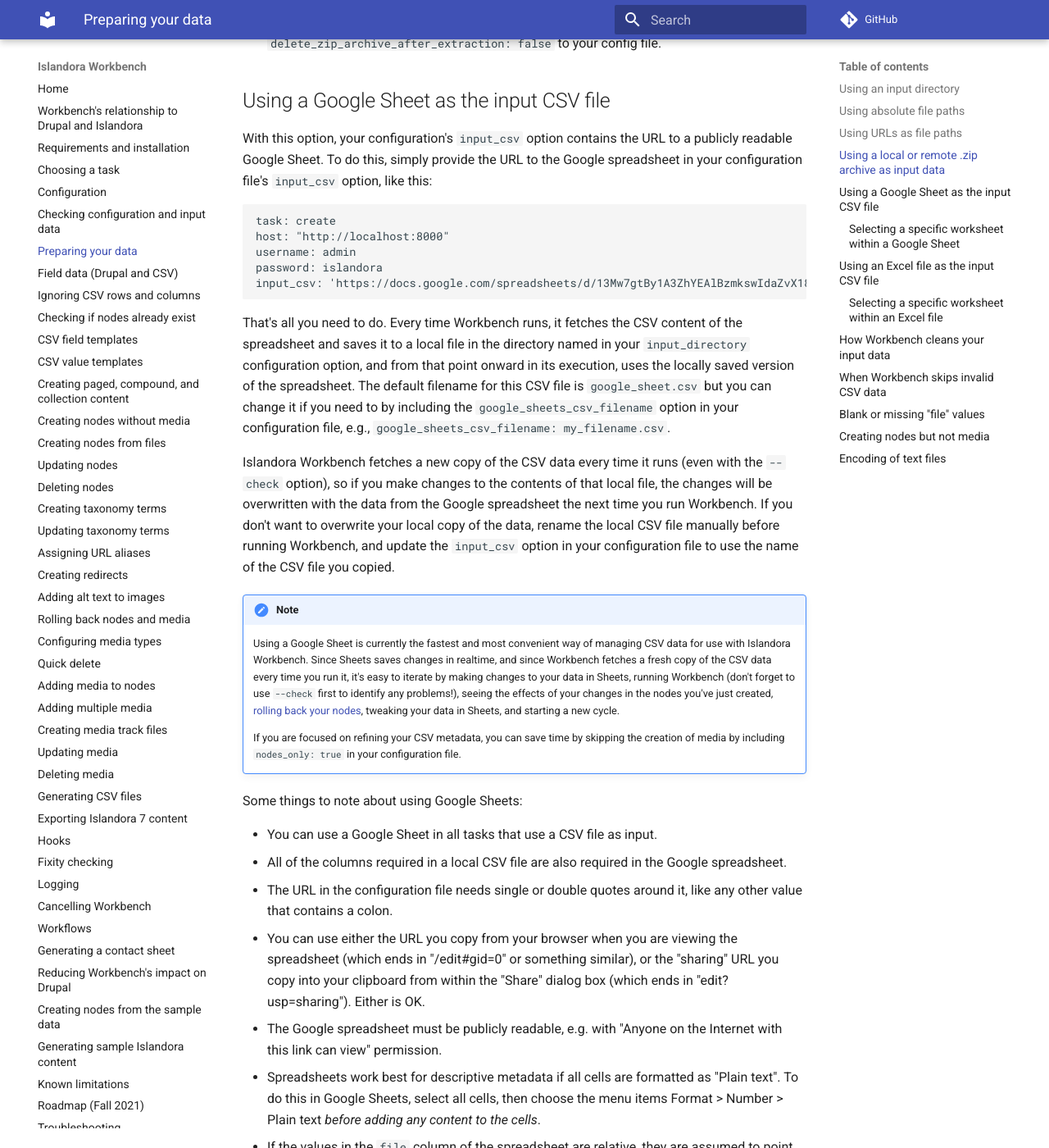
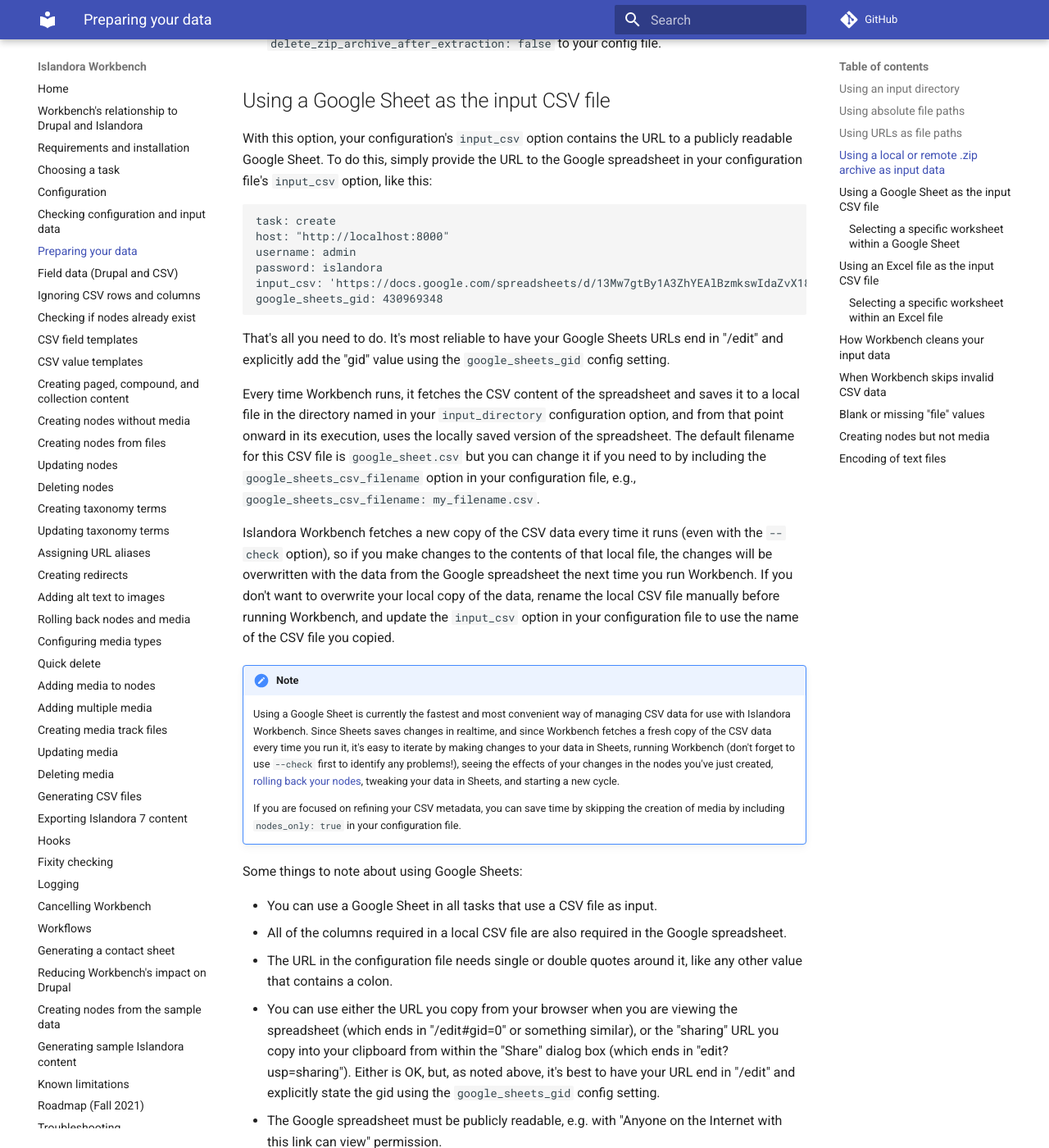
Before and after one commit to mjordan/islandora_workbench_docs, an MkDocs documentation site: the page built from docs/preparing_data.md, in a window 1280 px wide and 1400 px high, scrolled down 6629 px. Shown: the whole window at 82% size. Built offline with MkDocs 1.6.1 and Material for MkDocs 9.7.7, drawn with Linux system fonts in a browser that asks for light colours; comment, search, counter and statistics services are not loaded.

Commit message:
Minor clarifications.

````diff
--- a/docs/preparing_data.md
+++ b/docs/preparing_data.md
@@ -284,10 +284,13 @@
 host: "http://localhost:8000"
 username: admin
 password: islandora
-input_csv: 'https://docs.google.com/spreadsheets/d/13Mw7gtBy1A3ZhYEAlBzmkswIdaZvX18xoRBxfbgxqWc/edit#gid=0'
+input_csv: 'https://docs.google.com/spreadsheets/d/13Mw7gtBy1A3ZhYEAlBzmkswIdaZvX18xoRBxfbgxqWc/edit
+google_sheets_gid: 430969348
 ```
 
-That's all you need to do. Every time Workbench runs, it fetches the CSV content of the spreadsheet and saves it to a local file in the directory named in your `input_directory` configuration option, and from that point onward in its execution, uses the locally saved version of the spreadsheet. The default filename for this CSV file is `google_sheet.csv` but you can change it if you need to by including the `google_sheets_csv_filename` option in your configuration file, e.g., `google_sheets_csv_filename: my_filename.csv`.
+That's all you need to do. It's most reliable to have your Google Sheets URLs end in "/edit" and explicitly add the "gid" value using the `google_sheets_gid` config setting.
+
+Every time Workbench runs, it fetches the CSV content of the spreadsheet and saves it to a local file in the directory named in your `input_directory` configuration option, and from that point onward in its execution, uses the locally saved version of the spreadsheet. The default filename for this CSV file is `google_sheet.csv` but you can change it if you need to by including the `google_sheets_csv_filename` option in your configuration file, e.g., `google_sheets_csv_filename: my_filename.csv`.
 
 Islandora Workbench fetches a new copy of the CSV data every time it runs (even with the `--check` option), so if you make changes to the contents of that local file, the changes will be overwritten with the data from the Google spreadsheet the next time you run Workbench. If you don't want to overwrite your local copy of the data, rename the local CSV file manually before running Workbench, and update the `input_csv` option in your configuration file to use the name of the CSV file you copied.
 
@@ -301,7 +304,7 @@
 * You can use a Google Sheet in all tasks that use a CSV file as input.
 * All of the columns required in a local CSV file are also required in the Google spreadsheet.
 * The URL in the configuration file needs single or double quotes around it, like any other value that contains a colon.
-* You can use either the URL you copy from your browser when you are viewing the spreadsheet (which ends in "/edit#gid=0" or something similar), or the "sharing" URL you copy into your clipboard from within the "Share" dialog box (which ends in "edit?usp=sharing"). Either is OK.
+* You can use either the URL you copy from your browser when you are viewing the spreadsheet (which ends in "/edit#gid=0" or something similar), or the "sharing" URL you copy into your clipboard from within the "Share" dialog box (which ends in "edit?usp=sharing"). Either is OK, but, as noted above, it's best to have your URL end in "/edit" and explicitly state the gid using the `google_sheets_gid` config setting.
 * The Google spreadsheet must be publicly readable, e.g. with "Anyone on the Internet with this link can view" permission.
 * Spreadsheets work best for descriptive metadata if all cells are formatted as "Plain text". To do this in Google Sheets, select all cells, then choose the menu items Format > Number > Plain text *before adding any content to the cells*.
 * If the values in the `file` column of the spreadsheet are relative, they are assumed to point to files within your local `input_directory`, just like they do in a local CSV input file. However, you can also use absolute file paths and URLs in the `file` column, as described above.
````
Also changed, not shown: docs/paged_and_compound.md (+1 -1 lines).
